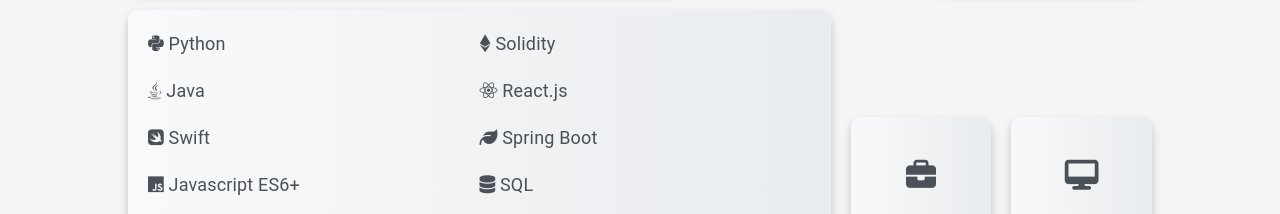
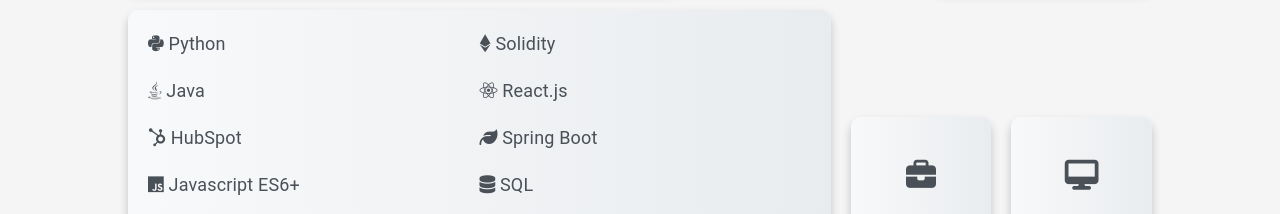
Before and after one commit to nihalislam01/Nihal, a React (Create React App) app: page / in a window 1280 px wide. Shown: the part 1080-1294 px from the top of the page. Built offline with nearby package versions, Linux system fonts and the light colour scheme.

Commit message:
version2.2.1: change content

```diff
--- a/src/components/About.js
+++ b/src/components/About.js
@@ -7,7 +7,7 @@
 const tools = [
     { name: "Python", logo: "fa-brands fa-python" },
     { name: "Java", logo: "fa-brands fa-java" },
-    { name: "Swift", logo: "fa-brands fa-swift" },
+    { name: "HubSpot", logo: "fa-brands fa-hubspot" },
     { name: "Javascript ES6+", logo: "fa-brands fa-js" },
     { name: "Solidity", logo: "fa-brands fa-ethereum" },
     { name: "React.js", logo: "fa-brands fa-react" },
```
